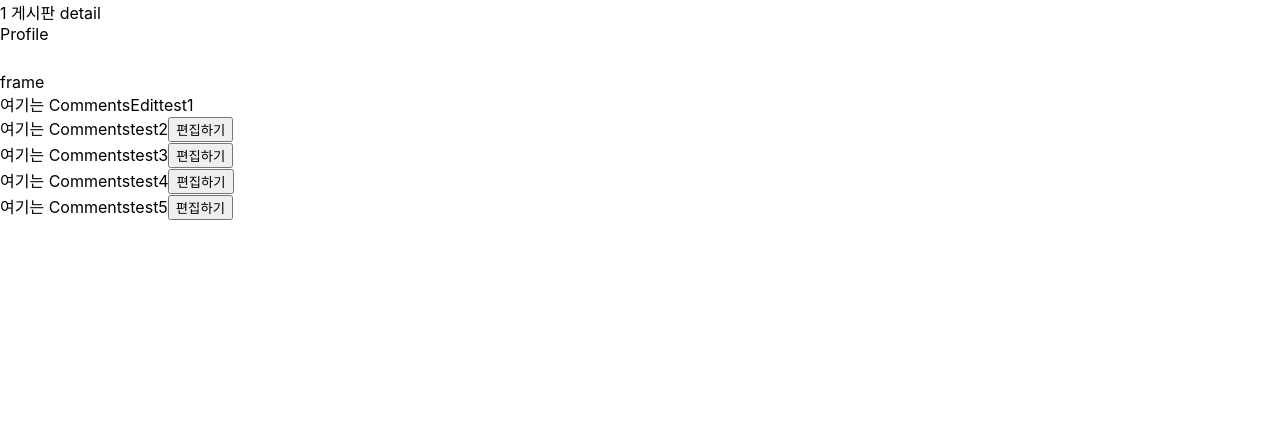
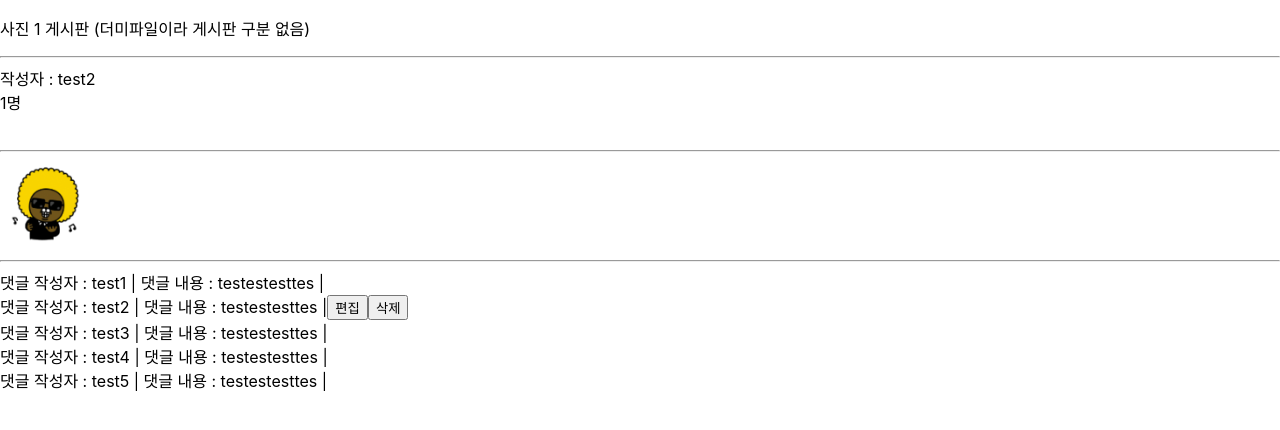
Before and after one commit to MoCCo329/PhoRest, a React (Create React App) app in the folder FE/a101/: page /community/1 in a window 1280 px wide. Shown: the top 430 px of the page. Built offline with nearby package versions, Linux system fonts and the light colour scheme; some icons are missing.

Commit message:
feat: Finish comment logic

```diff
--- a/FE/a101/src/App.js
+++ b/FE/a101/src/App.js
@@ -4,7 +4,7 @@ import './App.css'
 import { React, useEffect } from 'react'
 import { Routes, Route, BrowserRouter, useNavigate } from 'react-router-dom'
 import { useSelector, useDispatch } from 'react-redux'
-import { setToken, setCurrentUser } from './store/member'
+// import { setToken, setCurrentUser } from './store/member'
 
 // pages
 import Main from './pages/Main'
--- a/FE/a101/src/components/Community/Comments.js
+++ b/FE/a101/src/components/Community/Comments.js
@@ -1,14 +1,25 @@
+import { useDispatch } from 'react-redux'
+import { deleteComment, setEditCommentId } from '../../store/community'
+
 export default function Comments(props) {
-
-    const changeEditCommentId = () => {
-        return props.setEditCommentId(props.comment.commentId)
-    }
+    // const changeEditCommentId = () => {
+    //     return props.setEditCommentId(props.comment.commentId)
+    // }
+    const username = 'test2'
+    let dispatch = useDispatch()
 
     return (
         <div>
-            여기는 Comments
-            {props.comment.username}
-            <button onClick={() => {changeEditCommentId()}}>편집하기</button>
+            댓글 작성자 : {props.comment.username} |
+            댓글 내용 : {props.comment.content} |
+            {
+                username===props.comment.username ?
+                (<>
+                <button onClick={() => {dispatch(setEditCommentId(props.comment.commentId))}}>편집</button>
+                <button onClick={() => {dispatch(deleteComment(props.idx))}}>삭제</button>
+                </>)
+                : null
+            }
         </div>
     )
   }
--- a/FE/a101/src/components/Community/CommentsEdit.js
+++ b/FE/a101/src/components/Community/CommentsEdit.js
@@ -1,8 +1,39 @@
+import { useState } from 'react'
+import { useDispatch } from 'react-redux'
+import { editComment, deleteComment, setEditCommentId } from '../../store/community'
+
 export default function CommentsEdit(props) {
+    const [content, setContent] = useState(props.comment.content)
+    let dispatch = useDispatch()
+
+    const clickEditComment = () => {
+        if (content==='') {
+            const confirmResult = window.confirm('댓글 내용이 없습니다. 댓글을 삭제하시겠습니까?')
+            if (confirmResult) {
+                dispatch(deleteComment(props.idx))
+            }
+        }
+        const comment = {
+            username: props.comment.username,
+            content: content,
+            commentId: props.comment.commentId,
+            date: '서울시 여러분'
+        }
+        const idx = props.idx
+        dispatch(editComment({comment, idx}))
+        return dispatch(setEditCommentId(0))
+    }
+    const cancelEdit = () => {
+        return dispatch(setEditCommentId(0))
+    }
+
+    // 댓글작성자랑 개시글작성자랑 같으면 배경색?
     return (
         <div>
-            여기는 CommentsEdit
-            { props.comment.username }
+            댓글 작성자 : {props.comment.username} |
+            댓글 내용 : <input type='text' onChange={(e) => {setContent(e.target.value)}} value={content}></input> |
+            <button onClick={() => {clickEditComment()}}>수정</button>
+            <button onClick={() => {cancelEdit()}}>취소</button>
         </div>
     )
 }
--- a/FE/a101/src/components/Community/CommentsList.js
+++ b/FE/a101/src/components/Community/CommentsList.js
@@ -1,19 +1,11 @@
-import { useState } from 'react'
+import { useSelector } from 'react-redux'
 
 import Comments from './Comments'
 import CommentsEdit from './CommentsEdit'
 
 export default function CommentsList() {
-    const dummyComments = [
-        {username: 'test1', content: 'testestesttes', commentId: 1, date: new Date()},
-        {username: 'test2', content: 'testestesttes', commentId: 2, date: new Date()},
-        {username: 'test3', content: 'testestesttes', commentId: 3, date: new Date()},
-        {username: 'test4', content: 'testestesttes', commentId: 4, date: new Date()},
-        {username: 'test5', content: 'testestesttes', commentId: 5, date: new Date()},
-    ]
-
-    let [editCommentId, setEditCommentId] = useState(1)
-
+    let editCommentId = useSelector(state => state.editCommentId)
+    let dummyComments = useSelector(state => state.comments)
 
     // 댓글 리스트를 map으로 표시
     // currentUser와 댓글 username이 같으면 편집 아이콘 표시
@@ -24,9 +16,9 @@ export default function CommentsList() {
         <div>
             { dummyComments.map((comment, idx) => {
                 if (editCommentId === comment.commentId) {
-                    return <CommentsEdit comment={comment} key={idx}/>
+                    return <CommentsEdit comment={comment} idx={idx} key={idx}/>
                 }
-                return <Comments comment={comment} setEditCommentId={setEditCommentId} key={idx}/>
+                return <Comments comment={comment} idx={idx} key={idx}/>
             })}
         </div>
     )
--- a/FE/a101/src/components/Community/CommentsNew.js
+++ b/FE/a101/src/components/Community/CommentsNew.js
@@ -1,7 +1,27 @@
-export default function CommentsNew() {
+import { useState } from 'react'
+import { useDispatch } from 'react-redux'
+import { addComment, setEditCommentId } from '../../store/community'
+
+export default function CommentsNew(props) {
+    const [content, setContent] = useState('')
+    let dispatch = useDispatch()
+    const clickAddComment = () => {
+        dispatch(setEditCommentId(0))
+        const comment = {
+            username: 'test2',
+            content: content,
+            commentId : props.commentsLen,
+            date: '서울시 여러분'
+        }
+
+    dispatch(addComment(comment))
+    return props.setIsEditing(false)
+    }
+
     return (
         <div>
-            여기는 CommentsNew
+            <input type='text' onChange={(e) => {setContent(e.target.value)}}></input> |
+            <button onClick={() => {clickAddComment()}}>작성</button>
         </div>
     )
 }
--- a/FE/a101/src/components/Members/Profile.js
+++ b/FE/a101/src/components/Members/Profile.js
@@ -1,7 +1,7 @@
 export default function Profile() {
     return (
         <div>
-            Profile
+           작성자 : test2
         </div>
     )
   }
--- a/FE/a101/src/index.js
+++ b/FE/a101/src/index.js
@@ -1,7 +1,7 @@
 import React from 'react';
 import ReactDOM from 'react-dom/client';
 import './index.css';
-import store from './store/member'
+import store from './store/community'
 import App from './App';
 import { Provider } from 'react-redux'
 import reportWebVitals from './reportWebVitals'
--- a/FE/a101/src/pages/Community.js
+++ b/FE/a101/src/pages/Community.js
@@ -1,12 +1,16 @@
 import Profile from '../components/Members/Profile.js'
 import CommentsList from '../components/Community/CommentsList'
 import CommentsNew from './../components/Community/CommentsNew'
-import Frame from './../components/Community/Frame'
-import Pic from './../components/Community/Pic'
 
 import { useState } from 'react'
 import { useParams } from 'react-router-dom'
-// import { useSelector, useDispatch } from 'react-redux'
+import { useSelector } from 'react-redux'
+
+import p1 from './../assets/1.png'
+import p2 from './../assets/2.png'
+import p3 from './../assets/3.png'
+import p4 from './../assets/4.png'
+import p5 from './../assets/5.png'
 
 
 export default function Community(props) {
@@ -14,10 +18,59 @@ export default function Community(props) {
     let [isEditing, setIsEditing] = useState(false)
     let [isLike, setIsLike] = useState(false)  // 서버 내용을 redux로 저장하는식으로 바꿀예정
     let [isBookmark, setIsBookmark] = useState(false)
+    let commentsLen = useSelector(state => state.comments).length + 1
+    const dummyContents = [
+        {
+          category: 'pic',
+          date: new Date(),
+          frameId: 1,
+          postId: 1,
+          content: 'content of 1',
+          url: p1,
+          peopleNum: 1
+        },
+        {
+          category: 'frame',
+          date: new Date(),
+          frameId: 2,
+          postId: 2,
+          content: 'content of 2',
+          url: p2,
+          peopleNum: 1
+        },
+        {
+          category: 'frame',
+          date: new Date(),
+          frameId: 3,
+          postId: 3,
+          content: 'content of 3',
+          url: p3,
+          peopleNum: 1
+        },
+        {
+          category: 'frame',
+          date: new Date(),
+          frameId: 4,
+          postId: 4,
+          content: 'content of 4',
+          url: p4,
+          peopleNum: 2
+        },
+        {
+          category: 'frame',
+          date: new Date(),
+          frameId: 5,
+          postId: 5,
+          content: 'content of 5',
+          url: p5,
+          peopleNum: 2
+        },
+    ]
+
     const { postId } = useParams()
+    const content = dummyContents[postId - 1]
     // postId를 얻으면 해당 정보를 api로 요청
     // 데이터가 redux에 들어오면 표시
-    const communityType = 'frame'
 
     // props 게시판 종류가 네컷이면 포즈가 있어야하며
     // 프레임이면 글표시랑 프레임 편집 링크
@@ -27,21 +80,30 @@ export default function Community(props) {
 
     return (
         <div>
-            {/* <p className="community-title">{ communityType === 'frame' ? '프레임' : '사진'} { postId } 게시판</p> */}
-            {postId} 게시판 detail
+            <p className="community-title">{ content.category === 'frame' ? '프레임' : '사진'} { postId } 게시판 (더미파일이라 게시판 구분 없음)</p>
+
             <div className="community">
+                <hr></hr>
                 <div className="community-header">
                     <Profile user={props.writer}/>
+                    { content.category==='pic' ? <div>{content.peopleNum}명</div> : null }
                     <box-icon type={isLike ? 'solid' : 'regular' } name='like' onClick={() => setIsLike(!isLike)}></box-icon>
                     <box-icon type={isBookmark ? 'solid' : 'regular'} name='bookmark-alt' onClick={() => {setIsBookmark(!isBookmark)}}></box-icon>
                     <box-icon name='message-square-dots' onClick={() => {setIsEditing(!isEditing)}}></box-icon>
                 </div>
+                <hr></hr>
                 <div className="community-body">
-                    { communityType === "frame" ? <Frame/> : <Pic/> }
+                    <div>
+                        <img src={content.url} alt={content.content} />
+                    </div>
+                    <div>
+                        { content.category === "frame" ? content.content : null }
+                    </div>
                 </div>
+                <hr></hr>
                 <div className="community-comment">
                     <CommentsList />
-                    { isEditing ? <CommentsNew /> : null }
+                    { isEditing ? <CommentsNew commentsLen={commentsLen} setIsEditing={setIsEditing} /> : null }
                 </div>
             </div>
         </div>
--- a/FE/a101/src/store/community.js
+++ b/FE/a101/src/store/community.js
@@ -12,9 +12,46 @@ let content = createSlice({
 })
 export let setContent = content.actions
 
+// 댓글 더미 => API로 받아서 저장하도록 바꿀 예정
+let comments = createSlice({
+  name: 'comments',
+  initialState: [
+    {username: 'test1', content: 'testestesttes', commentId: 1, date: '서울시 여러분'},
+    {username: 'test2', content: 'testestesttes', commentId: 2, date: '서울시 여러분'},
+    {username: 'test3', content: 'testestesttes', commentId: 3, date: '서울시 여러분'},
+    {username: 'test4', content: 'testestesttes', commentId: 4, date: '서울시 여러분'},
+    {username: 'test5', content: 'testestesttes', commentId: 5, date: '서울시 여러분'},
+  ],
+  reducers: {
+    editComment (state, actions) {
+      const {comment, idx} = actions.payload
+      state[idx] = comment
+    },
+    deleteComment (state, idx) {
+      state.splice(idx.payload, 1)
+    },
+    addComment (state, comment) {
+      return state.concat(comment.payload)
+    }
+  }
+})
+export let { editComment, deleteComment, addComment } = comments.actions
+
+let editCommentId = createSlice({
+  name: 'editCommentId',
+  initialState: 0,
+  reducers: {
+    setEditCommentId (state, value) {
+      return value.payload
+    }
+  }
+})
+export let { setEditCommentId } = editCommentId.actions
 
 export default configureStore({
     reducer: {
       content: content.reducer,
+      comments: comments.reducer,
+      editCommentId: editCommentId.reducer,
     }
   })
```
Also changed, not shown: FE/a101/src/components/Community/CommunityCarousel.js (+12 -12 lines), FE/a101/src/pages/Download.js (+3 -4 lines), FE/a101/src/store/member.js (+38 -38 lines).
